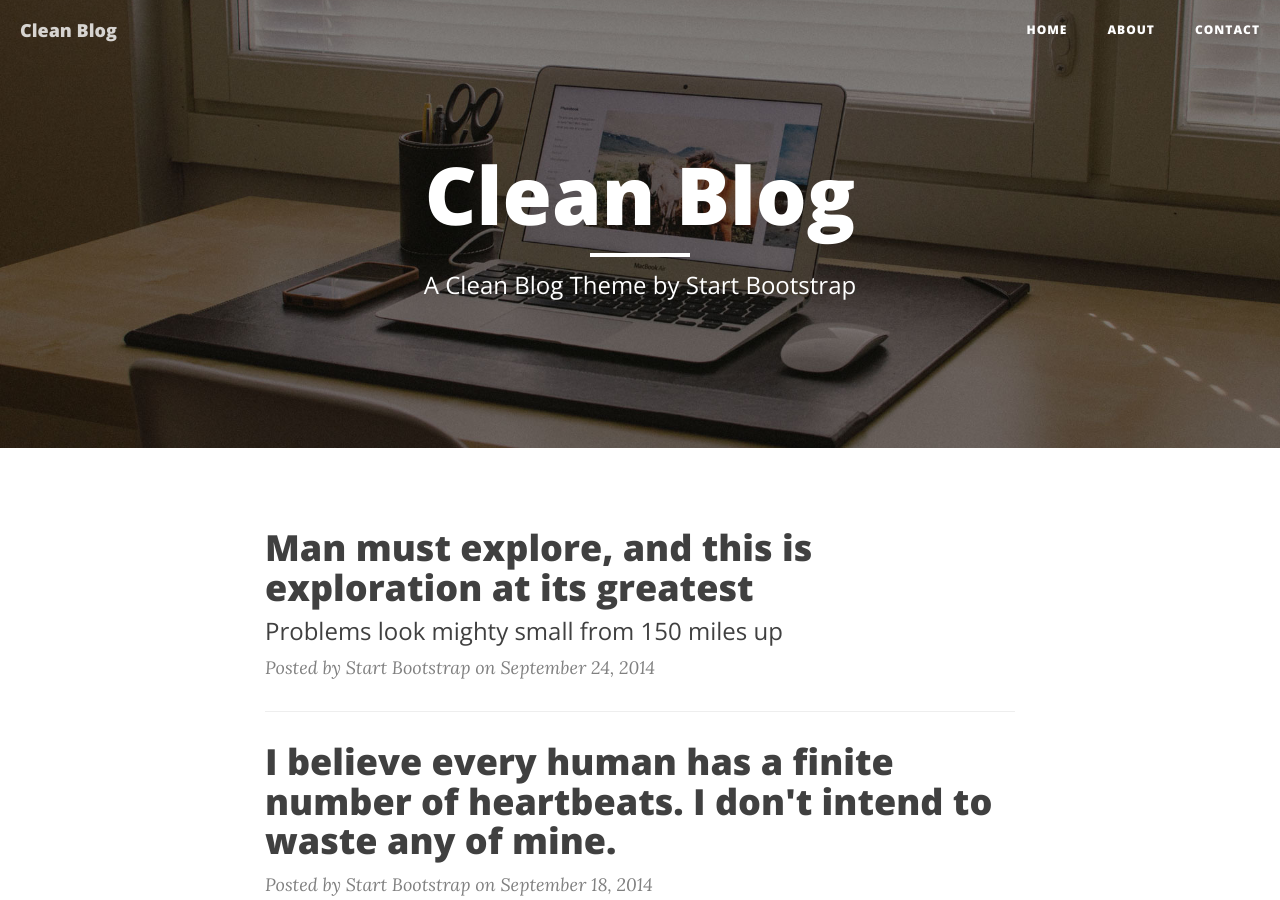
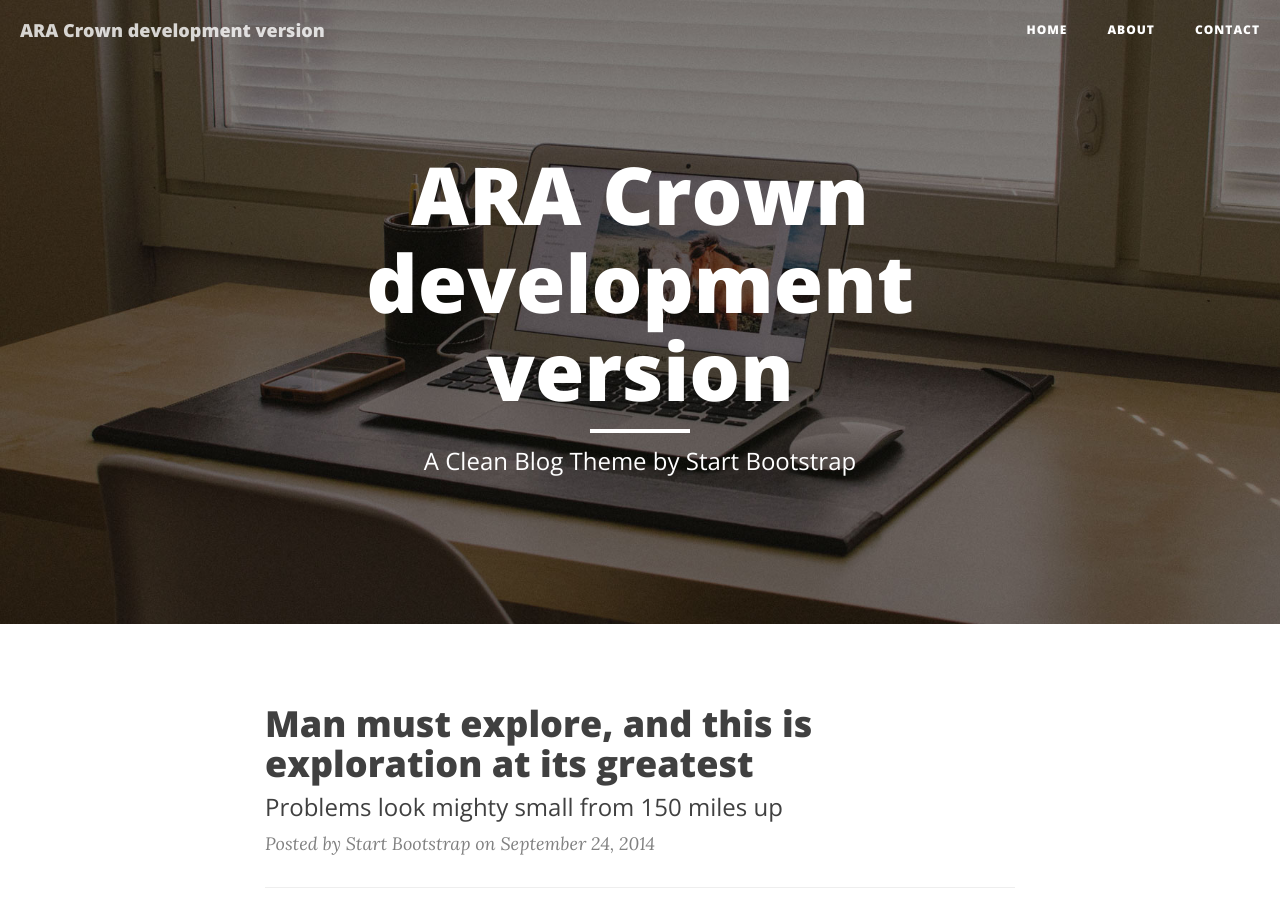
Before and after one commit to aracrown/aracrown.github.io, a Jekyll site: the page built from index.html, in a window 1280 px wide and 900 px high. Built offline with Jekyll 4.4.1, drawn with Linux system fonts in a browser that asks for light colours; nearby versions of some CDN libraries; the list of posts is cut into pages by our own code; some of the changed text lies outside the part shown.

Commit message:
Updated _config.yml

```diff
--- a/_config.yml
+++ b/_config.yml
@@ -1,5 +1,5 @@
 # Site settings
-title: Clean Blog
+title: ARA Crown development version
 header-img: img/home-bg.jpg
 email: your-email@yourdomain.com
 description: "Write your site description here. It will be used as your sites meta description as well!"
```
